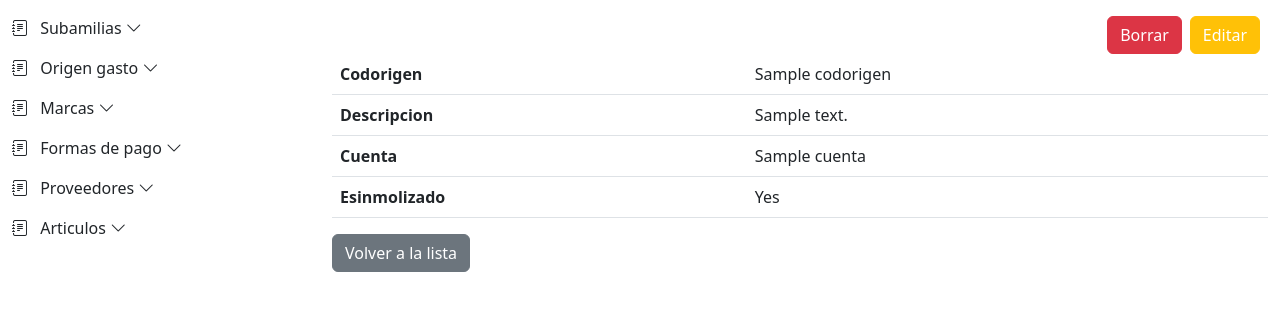
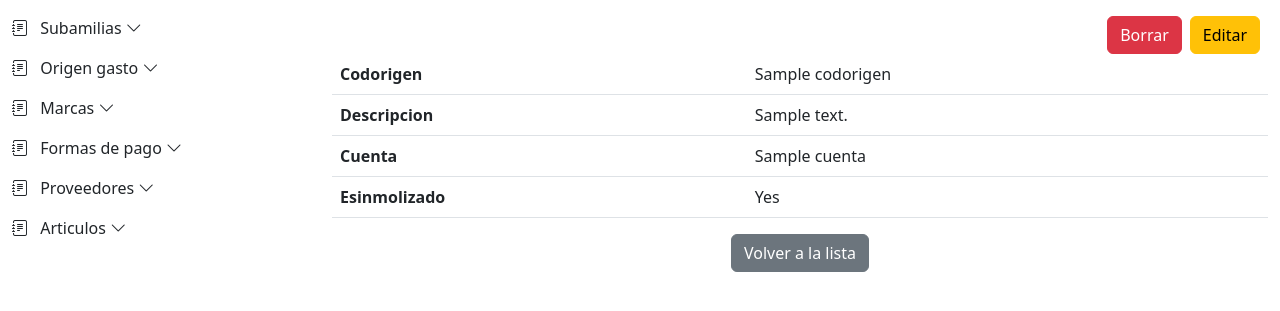
Before and after one commit to JgregoriDev/formValidate-symfony, a Symfony app: template templates/origengasto/show.html.twig in a window 1280 px wide. Shown: the part 211-522 px from the top of the page. Run offline with Twig, Linux system fonts and the light colour scheme; the template is opened without the code that fills it: most values are stand-ins (such as "Sample title", 1, 10 or a date in 2020); some libraries are stand-ins or nearby versions.

Commit message:
Correccion idioma paginador

```diff
--- a/config/translations/KnpPaginatorBundle.en.yml
+++ /dev/null
@@ -1 +0,0 @@
-        km
--- a/public/js/backHistory.js
+++ /dev/null
@@ -1,6 +0,0 @@
-let bBack=document.querySelector("#bback");
-console.log(bBack);
-function volver() {
-  history.back();
-}
-bBack.addEventListener("click",volver);
--- a/templates/familia/show.html.twig
+++ b/templates/familia/show.html.twig
@@ -17,7 +17,7 @@
 		</ol>
 	</nav>
 	<div class="text-end d-flex justify-content-end">
-		<a href="{{ path('app_familia_edit', {'codfamilia': familium.codfamilia}) }}" class="btn mx-2 btn-warning text-white">Editar</a>
+		<a href="{{ path('app_familia_edit', {'codfamilia': familium.codfamilia}) }}" class="btn mx-2 btn-warning">Editar</a>
 		{{ include('familia/_delete_form.html.twig') }}
 	</div>
 	<table class="table">
--- a/templates/origengasto/_form.html.twig
+++ b/templates/origengasto/_form.html.twig
@@ -1,4 +1,7 @@
 {{ form_start(form) }}
     {{ form_widget(form) }}
+    <div class="d-flex justify-content-center">
+    <a href="{{ path('app_origengasto_index') }}" class="btn btn-secondary me-1">Volver a la lista</a>
     <button class="btn btn-{{typeButton}}">{{ button_label|default('Guardar') }}</button>
+    </div>
 {{ form_end(form) }}
--- a/templates/origengasto/new.html.twig
+++ b/templates/origengasto/new.html.twig
@@ -17,5 +17,5 @@
 	</nav>
     {{ include('origengasto/_form.html.twig') }}
 
-    <a href="{{ path('app_origengasto_index') }}" class="btn btn-secondary">Volver a la lista</a>
+    {# <a href="{{ path('app_origengasto_index') }}" class="btn btn-secondary">Volver a la lista</a> #}
 {% endblock %}
--- a/templates/origengasto/show.html.twig
+++ b/templates/origengasto/show.html.twig
@@ -18,7 +18,7 @@
 	</nav>
 	<div class="d-flex justify-content-end">
 		{{ include('origengasto/_delete_form.html.twig') }}
-		<a href="{{ path('app_origengasto_edit', {'codorigen': origengasto.codorigen}) }}" class="btn mx-2 btn-warning text-white">Editar</a>
+		<a href="{{ path('app_origengasto_edit', {'codorigen': origengasto.codorigen}) }}" class="btn mx-2 btn-warning">Editar</a>
 
 	</div>
 	<table class="table">
@@ -41,7 +41,9 @@
 			</tr>
 		</tbody>
 	</table>
+	<div class="text-center">
 	<a href="{{ path('app_origengasto_index') }}" class="btn btn-secondary">Volver a la lista</a>
+	</div>
 
 
 {% endblock %}
--- /dev/null
+++ b/translations/KnpPaginatorBundle.tr.yaml
@@ -0,0 +1,2 @@
+label_previous: "Siguiente"
+label_next: "Anterior"
```
Also changed, not shown: templates/articulo/index.html.twig (+3 -4 lines), templates/origengasto/edit.html.twig (+6 -3 lines), templates/origengasto/index.html.twig (+4 -3 lines), 1 other file.
